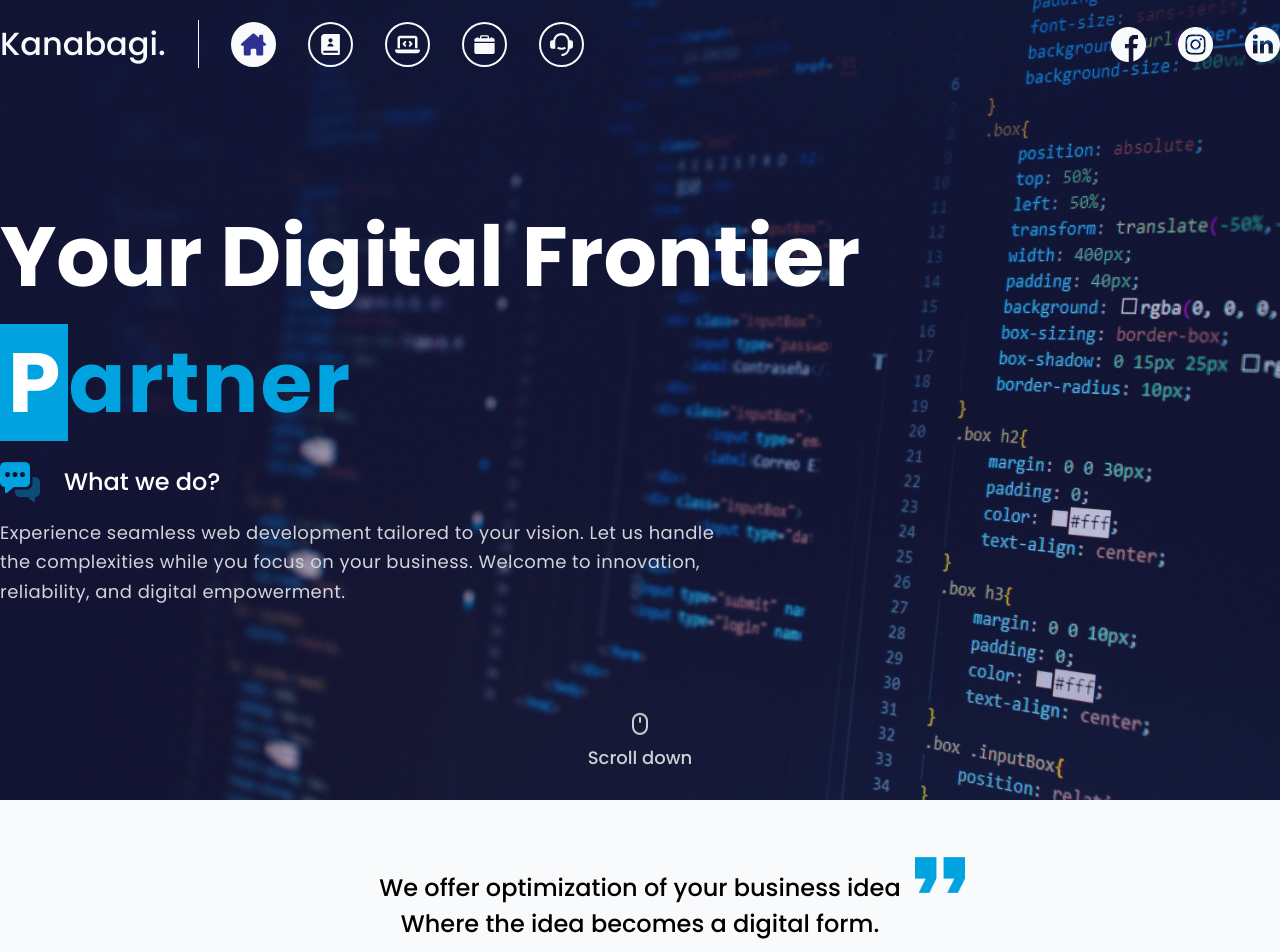
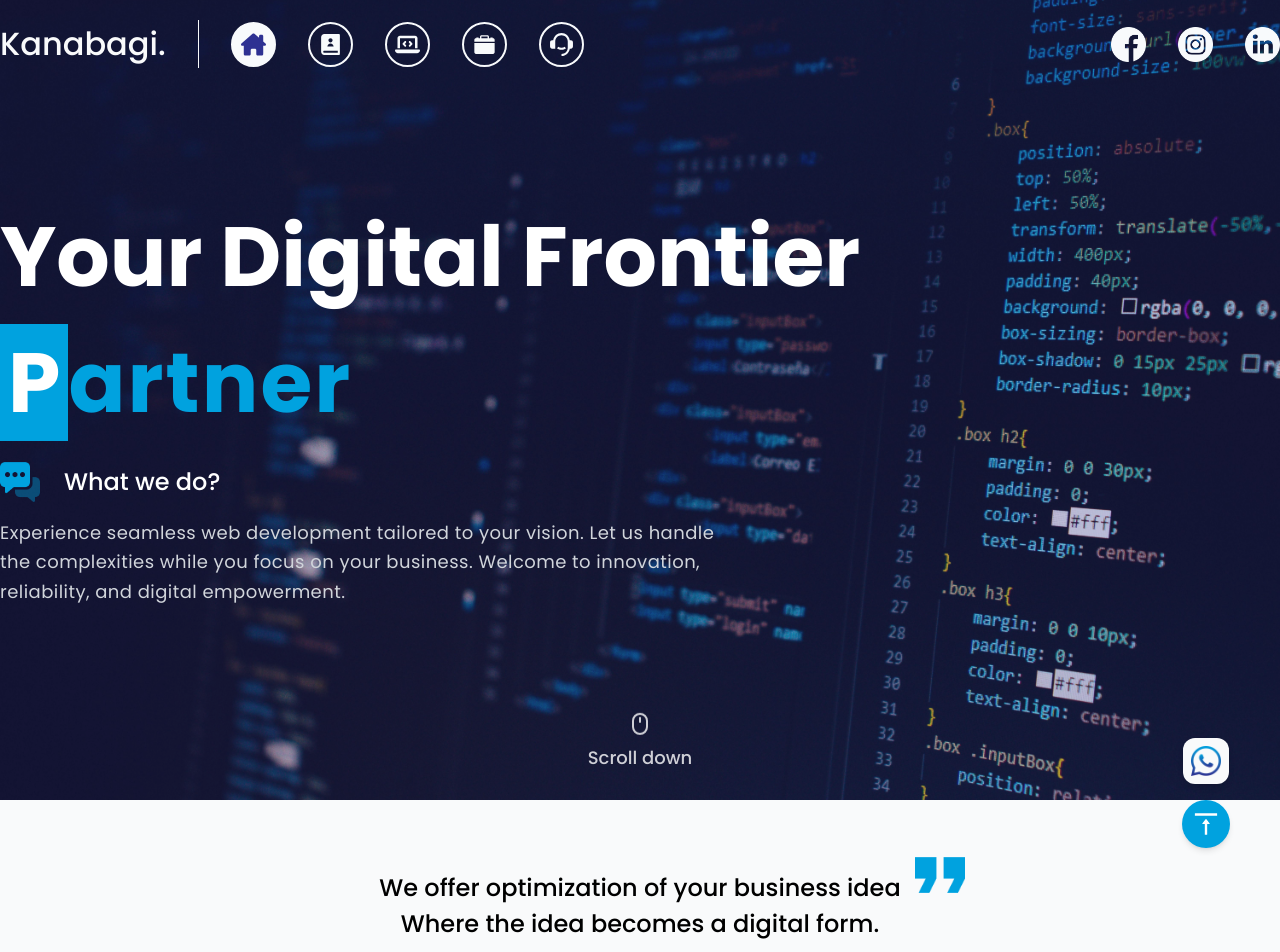
Before and after one commit to Kanabagi/kanabagi-profilev2, a Next.js app: page / in a window 1280 px wide. Shown: the top 952 px of the page. Built offline with nearby package versions, Linux system fonts and the light colour scheme.

Commit message:
Add whatsapp and scroll to top butong

```diff
--- a/app/layout.tsx
+++ b/app/layout.tsx
@@ -3,7 +3,7 @@ import { Poppins } from 'next/font/google';
 import './globals.css';
 import Navbar from '@/components/Navbar/Navbar';
 import Footer from '@/components/Footer';
-import ChatUs from '@/components/ChatUs';
+import ScrollTop from '@/components/ScrollTop';
 
 const poppins = Poppins({
   subsets: ['latin'],
@@ -28,6 +28,7 @@ export default function RootLayout({
         {children}
 
         {/* <ChatUs /> */}
+        <ScrollTop />
         <Footer />
       </body>
     </html>
--- a/app/page.tsx
+++ b/app/page.tsx
@@ -5,12 +5,9 @@ import FeaturedWorks from '@/components/Home/FeaturedWorks';
 import HeroSection from '@/components/Home/HeroSection';
 import ServicesHome from '@/components/Home/ServicesHome';
 import TechStacks from '@/components/Home/TechStacks';
-import { useScrollTop } from '@/hooks/scroll-top';
-import Link from 'next/link';
-import { AiOutlineVerticalAlignTop } from 'react-icons/ai';
+import ScrollTop from '@/components/ScrollTop';
 
 export default function Home() {
-  const scrolled = useScrollTop();
 
   return (
     <main className="relative" id="top-home">
@@ -21,14 +18,6 @@ export default function Home() {
       <TechStacks />
       <section className="h-[100px]"></section>
 
-      <Link href="#top-home">
-        <AiOutlineVerticalAlignTop
-          className={`${
-            scrolled ? 'translate-y-0 opacity-100' : 'translate-y-20 opacity-0'
-          }
-          transition-all duration-500 fixed rounded-full p-2 w-10 h-10 md:w-12 md:h-12 bg-[#00a2df] top-[670px] right-6 md:right-10 text-white z-10 shadow-md`}
-        />
-      </Link>
     </main>
   );
 }
--- a/components/ChatUs.tsx
+++ /dev/null
@@ -1,17 +0,0 @@
-import Image from 'next/image'
-import Link from 'next/link'
-import React from 'react'
-
-const ChatUs = () => {
-    return (
-        <div className='fixed md:bottom-8 md:right-[50px] right-4 bottom-4 md:hidden z-20'>
-            <Link href="https://wa.link/hhvxf2" target='blank'>
-                <div className='p-2 bg-gray-50 rounded-[12px] shadow-xl'>
-                    <Image src="/icons/wa1.png" alt='' width={30} height={30} className='' />
-                </div>
-            </Link>
-        </div>
-    )
-}
-
-export default ChatUs
--- /dev/null
+++ b/components/ScrollTop.tsx
@@ -0,0 +1,30 @@
+"use client"
+
+import Link from 'next/link'
+import React from 'react'
+import { AiOutlineVerticalAlignTop } from 'react-icons/ai'
+import { useScrollTop } from '@/hooks/scroll-top';
+import Image from 'next/image';
+
+const ScrollTop = () => {
+    const scrolled = useScrollTop();
+
+    return (
+
+        <div className={`fixed ${scrolled ? "md:bottom-8 bottom-4" : "bottom-0 translate-y-12"}  md:right-[50px] right-4  z-20 flex flex-col gap-4 items-center transition-all duration-500`}>
+            <Link href="https://wa.link/hhvxf2" target='blank'>
+                <div className='p-2 bg-gray-50 rounded-[12px] shadow-md'>
+                    <Image src="/icons/wa1.png" alt='' width={30} height={30} className='md:w-[30px] md:h-[30px] h-[25px] w-[25px]' />
+                </div>
+            </Link>
+
+            <Link href="#top-home">
+                <AiOutlineVerticalAlignTop
+                    className="transition-all duration-500 rounded-full p-2 w-10 h-10 md:w-12 md:h-12 bg-[#00a2df] text-white z-10 shadow-md"
+                />
+            </Link>
+        </div>
+    )
+}
+
+export default ScrollTop
```
